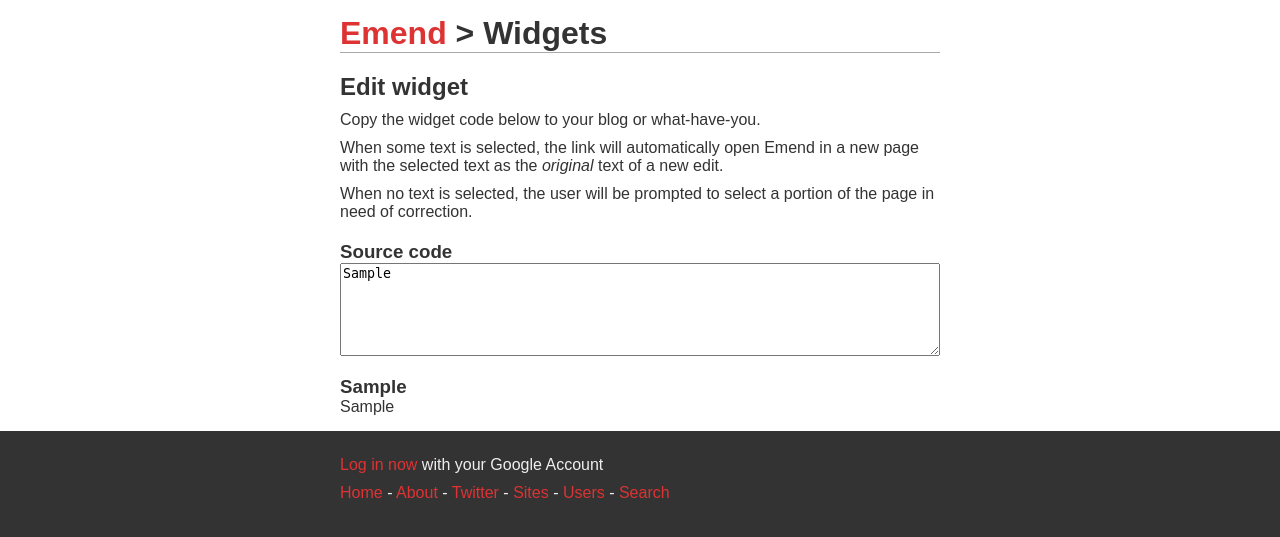
After one commit to tantalor/emend, a Django app: template templates/widgets.html in a window 1280 px wide. The commit adds this page. Shown: the top 537 px of the page. Run offline with Django 3.2, Linux system fonts and the light colour scheme; the template is opened without the code that fills it: most values are stand-ins (such as "Sample title", 1, 10 or a date in 2020); some libraries are stand-ins or nearby versions.

Commit message:
edit widget

```diff
--- /dev/null
+++ b/handlers/widgets.py
@@ -0,0 +1,2 @@
+def get(handler, response):
+  response.edit_widget = ''.join(file('local-static/html/widgets/edit.html').readlines()).rstrip()
--- a/routes.yaml
+++ b/routes.yaml
@@ -86,6 +86,9 @@
   - /users/([^/]+)/nickname
   - handlers.users.nickname
 -
+  - /widgets
+  - handlers.widgets
+-
   - /*
   - handlers.default
 -
--- a/static/css/site.css
+++ b/static/css/site.css
@@ -38,6 +38,10 @@ h1 {
 }
 
 h2 {
+  margin: 20px 0 0 0;
+}
+
+h3 {
   margin: 20px 0 0 0;
 }
 
--- /dev/null
+++ b/static/html/widgets/edit.html
@@ -0,0 +1,4 @@
+<!-- emend edit widget: feel free to customize! -->
+<a id="emend-edit-widget" href="http://www.emendapp.com">Edit this page's grammar and spelling with Emend.</a>
+<script type="text/javascript" charset="utf-8" src="http://www.emendapp.com/js/widgets/edit.js"></script>
+<!-- emend edit widget -->
--- /dev/null
+++ b/templates/widgets.html
@@ -0,0 +1,34 @@
+{% extends "base.html" %}
+
+{% block title %}
+  Emend > Widgets
+{% endblock %}
+
+{% block content %}
+  <h1><a href="/">Emend</a> > Widgets</h1>
+
+  <h2>Edit widget</h2>
+
+  <p>Copy the widget code below to your blog or what-have-you.</p>
+
+  <p>When some text is selected, the link will automatically open Emend in a new page with the selected text as the <em>original</em> text of  a new edit.</p>
+
+  <p>When no text is selected, the user will be prompted to select a portion of the page in need of correction.</p>
+
+  <h3>Source code</h3>
+  <textarea id="edit-widget" style="width: 100%; height: 7em;">{{edit_widget}}</textarea>
+  <script type="text/javascript" charset="utf-8">
+    $(function()
+    {
+      $("#edit-widget").click(function ()
+      {
+        this.select();
+      });
+    });
+  </script>
+
+  <h3>Sample</h3>
+
+  {{edit_widget}}
+
+{% endblock %}
```
Also changed, not shown: static/js/widgets/edit.js (added, +20 -0 lines).
